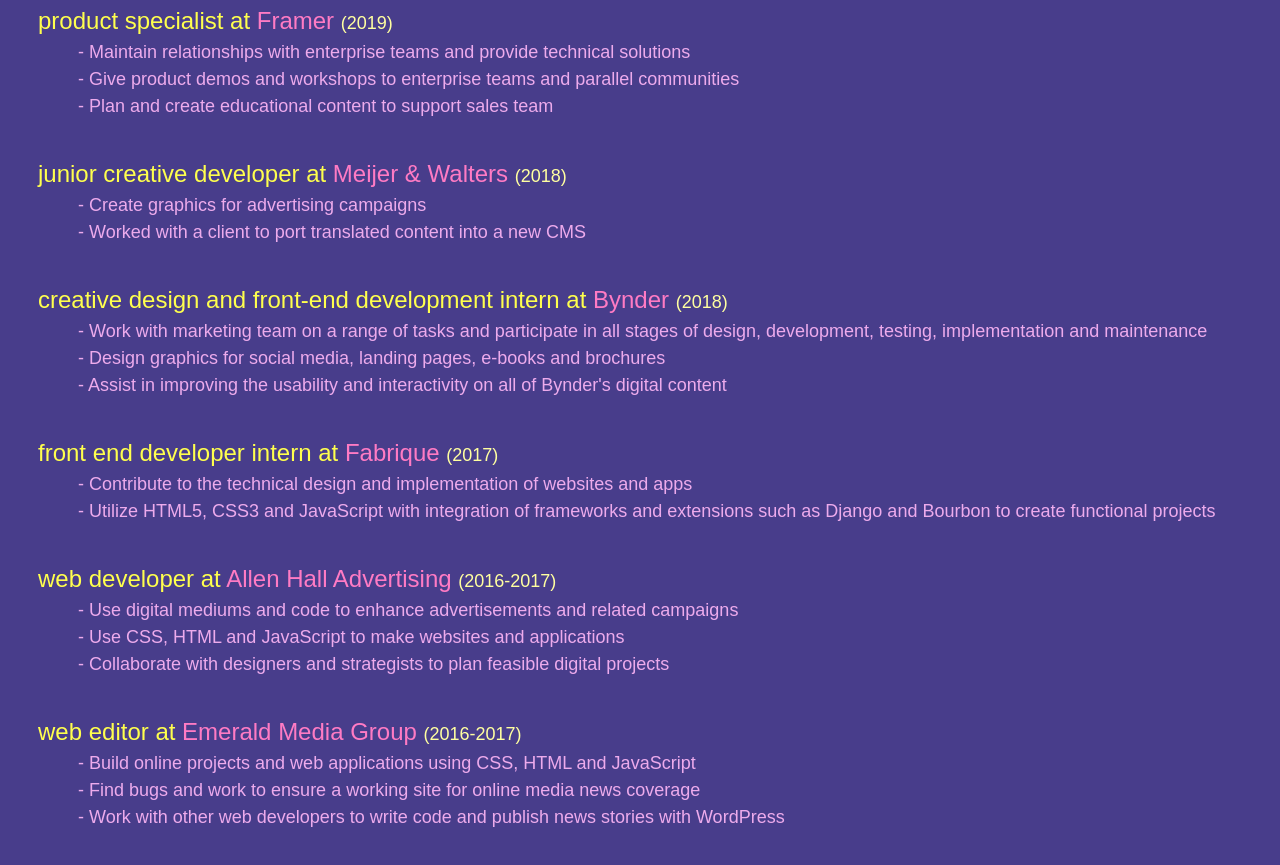
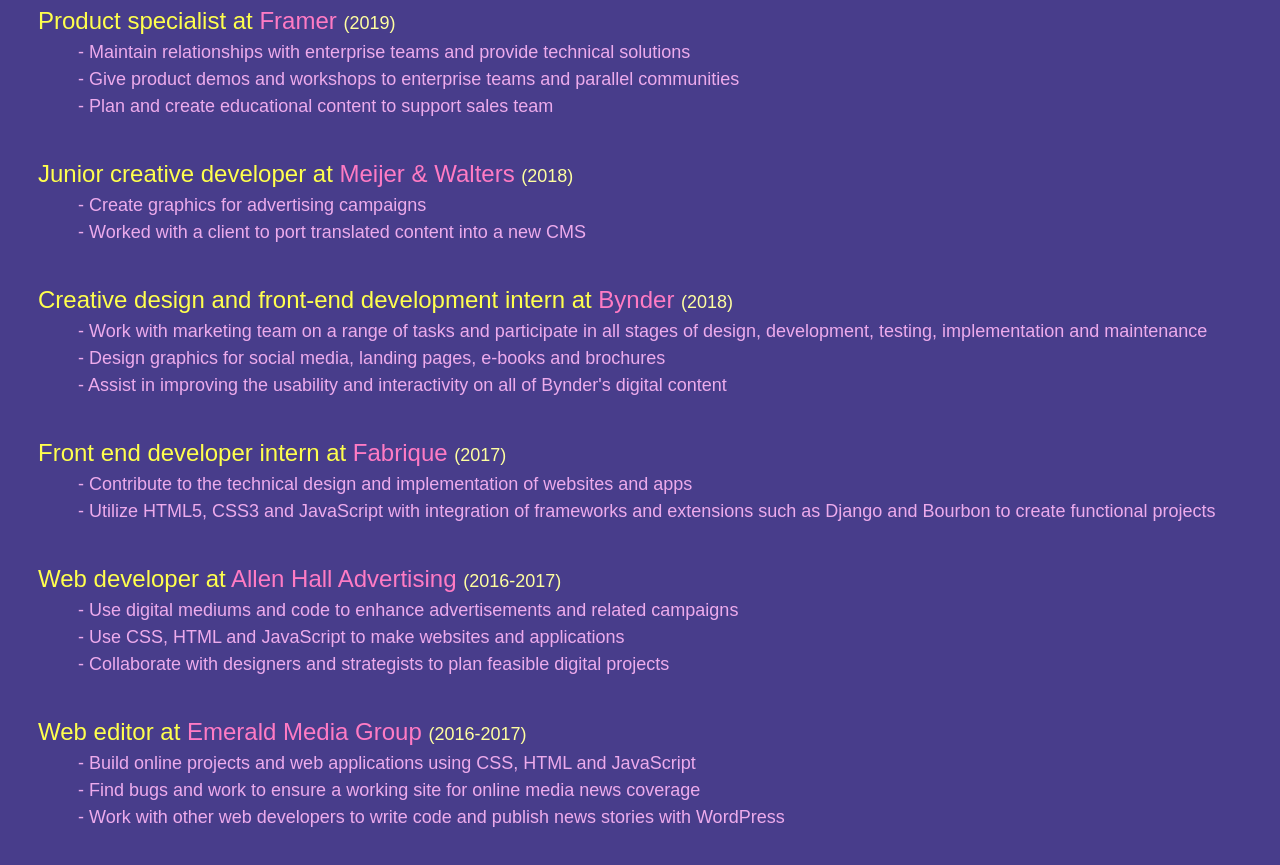
Before and after one commit to perilanglois/periportfolio, a plain HTML site: page index.html in a window 1280 px wide. Shown: the part 517-1382 px from the top of the page. Drawn offline with Linux system fonts and the light colour scheme.

Commit message:
Update index.html

```diff
--- a/index.html
+++ b/index.html
@@ -59,7 +59,7 @@ grid-row-gap: 0px;
     <div class="parent">
         <dl>
           <dt>
-            product marketing manager at <a href="https://www.framer.com/">Framer </a> <span>(current)</span>
+            Product marketing manager at <a href="https://www.framer.com/">Framer </a> <span>(current)</span>
           </dt>
           <dd>- Plan all campaigns for new product features</dd>
           <dd>- Run user testing sessions, conduct user research, and collect feedback across community channels</dd>
@@ -70,7 +70,7 @@ grid-row-gap: 0px;
           <br>
 
           <dt>
-            product specialist at <a href="https://www.framer.com/">Framer </a> <span>(2019)</span>
+            Product specialist at <a href="https://www.framer.com/">Framer </a> <span>(2019)</span>
           </dt>
           <dd>- Maintain relationships with enterprise teams and provide technical solutions</dd>
           <dd>- Give product demos and workshops to enterprise teams and parallel communities</dd>
@@ -78,7 +78,7 @@ grid-row-gap: 0px;
       <br>
 
           <dt>
-            junior creative developer at
+            Junior creative developer at
             <a href="https://www.meijerwalters.com/">Meijer & Walters </a> <span>(2018)</span>
           </dt>
           <dd>- Create graphics for advertising campaigns</dd>
@@ -86,7 +86,7 @@ grid-row-gap: 0px;
     <br>
 
           <dt>
-            creative design and front-end development intern at
+            Creative design and front-end development intern at
             <a href="https://www.bynder.com/en/">Bynder </a> <span>(2018)</span>
           </dt>
           <dd>- Work with marketing team on a range of tasks and participate in all stages of design, development, testing, implementation and maintenance</dd>
@@ -95,7 +95,7 @@ grid-row-gap: 0px;
   <br>
 
           <dt>
-            front end developer intern at
+            Front end developer intern at
             <a href="https://www.fabrique.nl/">Fabrique </a> <span>(2017)</span>
           </dt>
           <dd>- Contribute to the technical design and implementation of websites and apps</dd>
@@ -103,7 +103,7 @@ grid-row-gap: 0px;
          <br>
 
           <dt>
-            web developer at
+            Web developer at
             <a href="https://www.allenhalladvertising.com/"
               >Allen Hall Advertising </a
             > <span>(2016-2017)</span>
@@ -114,7 +114,7 @@ grid-row-gap: 0px;
 <br>
 
           <dt>
-            web editor at
+            Web editor at
             <a href="https://www.dailyemerald.com/emg/">Emerald Media Group</a> <span>(2016-2017)</span>
           </dt>
           <dd>- Build online projects and web applications using CSS, HTML and JavaScript</dd>
```
